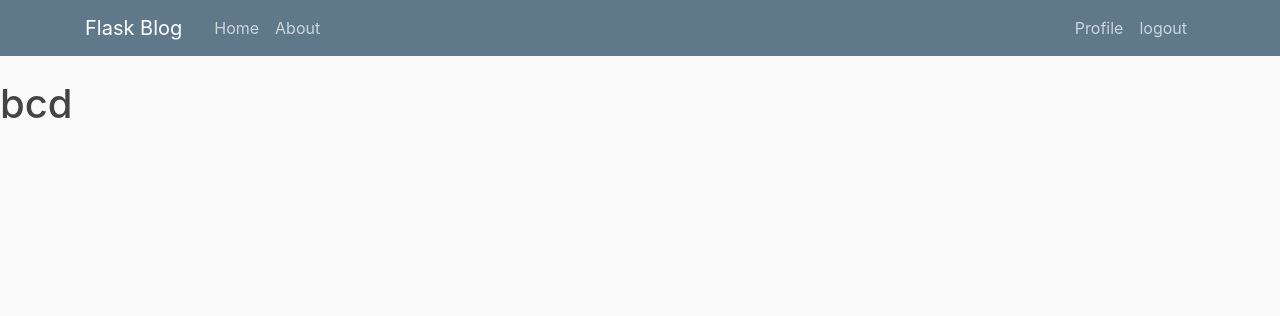
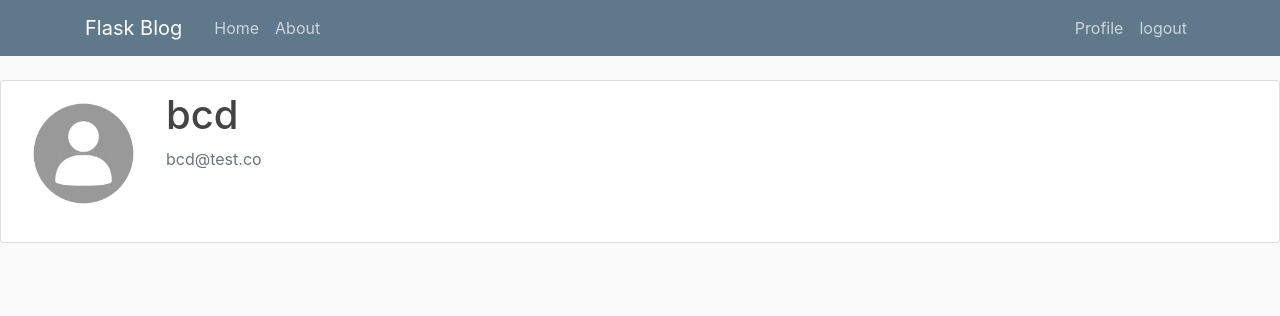
Before and after one commit to csemanish12/flask_blog, a Flask app: page /profile in a window 1280 px wide. Shown: the top 316 px of the page. Run offline with Flask 2, Linux system fonts and the light colour scheme; a user stored in the database is signed in; some libraries are stand-ins or nearby versions.

Commit message:
add desing and default image for user profile

```diff
--- a/blog/templates/profile.html
+++ b/blog/templates/profile.html
@@ -1,4 +1,13 @@
 {% extends 'layout.html' %}
 {% block content %}
-<h1>{{ current_user.username }}</h1>
+<div class="content-section">
+  <div class="media">
+    <img class="rounded-circle account-img" src="/static/profile_pictures/default.jpg">
+    <div class="media-body">
+      <h2 class="account-heading">{{ current_user.username }}</h2>
+      <p class="text-secondary">{{ current_user.email }}</p>
+    </div>
+  </div>
+  <!-- FORM HERE -->
+</div>
 {% endblock content %}
```
Also changed, not shown: blog/static/profile_pictures/default.jpg (added).
